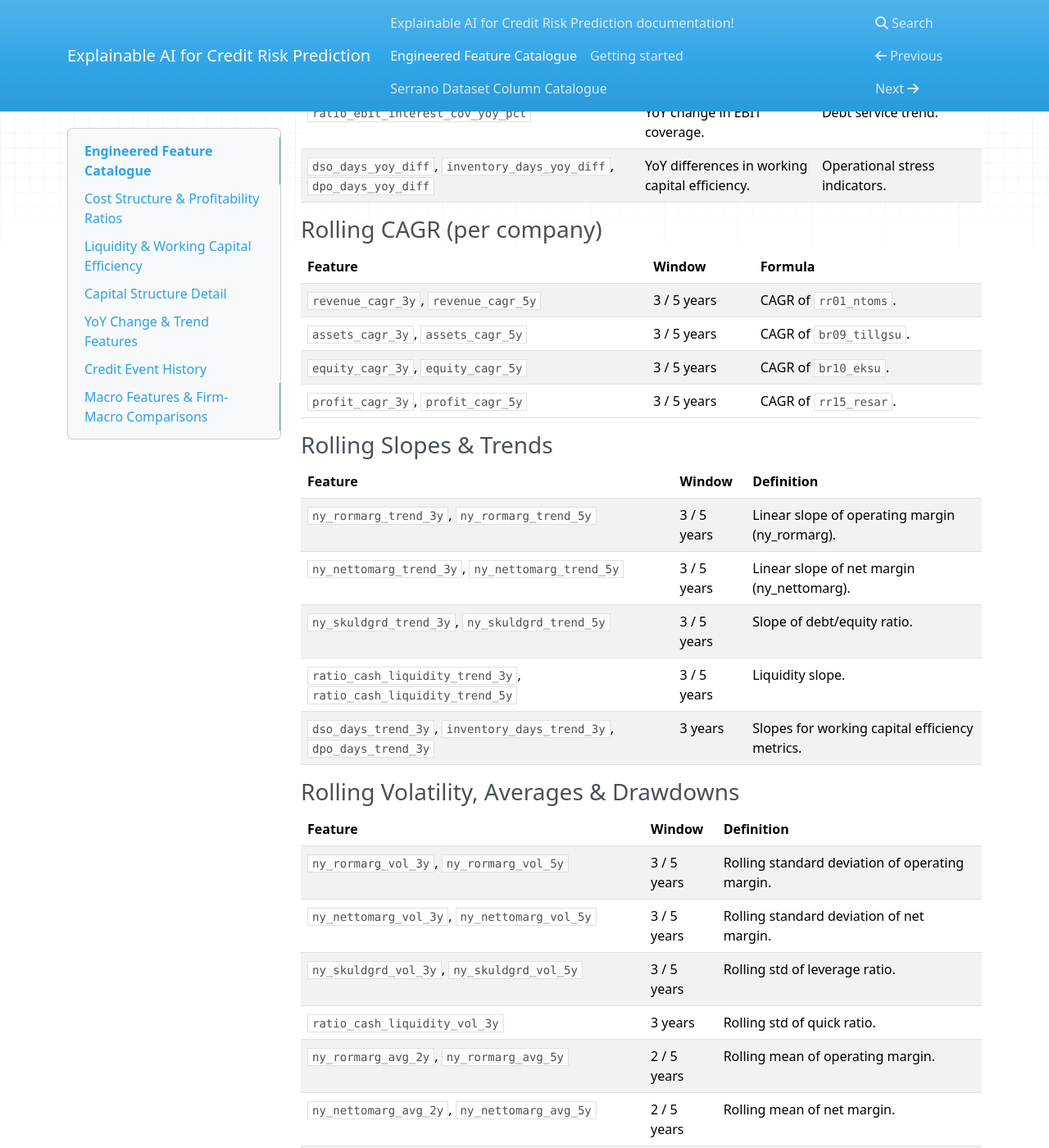
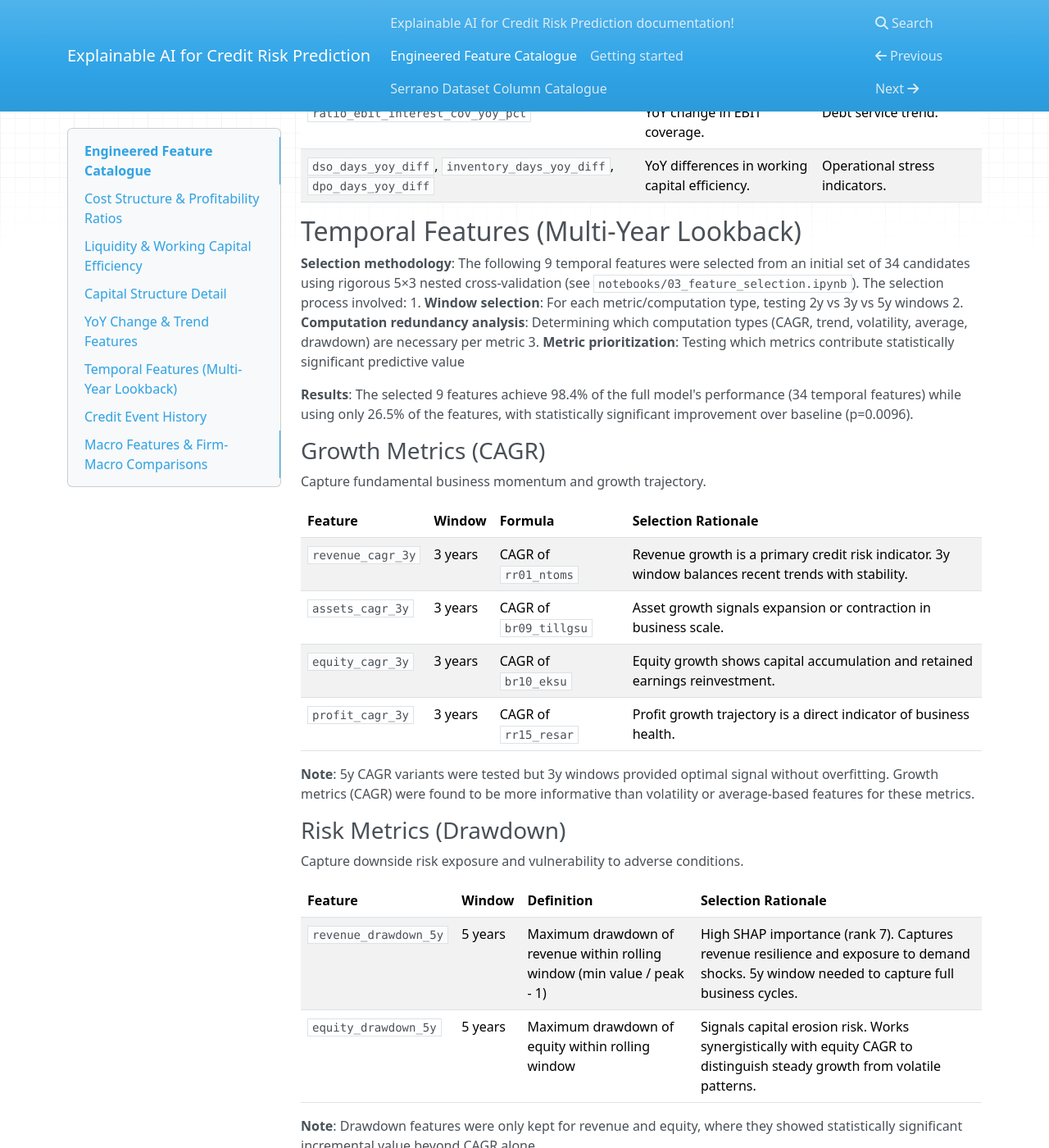
Before and after one commit to vilhelm-k/credit-risk-xai-thesis, an MkDocs documentation site: the page built from docs/docs/engineered_features.md, in a window 1280 px wide and 1400 px high, scrolled down 2580 px. Shown: the whole window at 82% size. Built offline with MkDocs 1.6.1, drawn with Linux system fonts in a browser that asks for light colours; nearby versions of some CDN libraries; some of the changed text lies outside the part shown.

Commit message:
temporal pruning complete

```diff
--- a/docs/docs/engineered_features.md
+++ b/docs/docs/engineered_features.md
@@ -55,37 +55,63 @@ This document summarises every engineered feature produced by `credit_risk_xai.f
 | `ratio_ebit_interest_cov_yoy_pct` | YoY change in EBIT coverage. | Debt service trend. |
 | `dso_days_yoy_diff`, `inventory_days_yoy_diff`, `dpo_days_yoy_diff` | YoY differences in working capital efficiency. | Operational stress indicators. |
 
-### Rolling CAGR (per company)
+## Temporal Features (Multi-Year Lookback)
 
-| Feature | Window | Formula |
+**Selection methodology**: The following 9 temporal features were selected from an initial set of 34 candidates using rigorous 5×3 nested cross-validation (see `notebooks/03_feature_selection.ipynb`). The selection process involved:
+1. **Window selection**: For each metric/computation type, testing 2y vs 3y vs 5y windows
+2. **Computation redundancy analysis**: Determining which computation types (CAGR, trend, volatility, average, drawdown) are necessary per metric
+3. **Metric prioritization**: Testing which metrics contribute statistically significant predictive value
+
+**Results**: The selected 9 features achieve 98.4% of the full model's performance (34 temporal features) while using only 26.5% of the features, with statistically significant improvement over baseline (p=0.0096).
+
+### Growth Metrics (CAGR)
+
+Capture fundamental business momentum and growth trajectory.
+
+| Feature | Window | Formula | Selection Rationale |
+| --- | --- | --- | --- |
+| `revenue_cagr_3y` | 3 years | CAGR of `rr01_ntoms` | Revenue growth is a primary credit risk indicator. 3y window balances recent trends with stability. |
+| `assets_cagr_3y` | 3 years | CAGR of `br09_tillgsu` | Asset growth signals expansion or contraction in business scale. |
+| `equity_cagr_3y` | 3 years | CAGR of `br10_eksu` | Equity growth shows capital accumulation and retained earnings reinvestment. |
+| `profit_cagr_3y` | 3 years | CAGR of `rr15_resar` | Profit growth trajectory is a direct indicator of business health. |
+
+**Note**: 5y CAGR variants were tested but 3y windows provided optimal signal without overfitting. Growth metrics (CAGR) were found to be more informative than volatility or average-based features for these metrics.
+
+### Risk Metrics (Drawdown)
+
+Capture downside risk exposure and vulnerability to adverse conditions.
+
+| Feature | Window | Definition | Selection Rationale |
+| --- | --- | --- | --- |
+| `revenue_drawdown_5y` | 5 years | Maximum drawdown of revenue within rolling window (min value / peak - 1) | High SHAP importance (rank 7). Captures revenue resilience and exposure to demand shocks. 5y window needed to capture full business cycles. |
+| `equity_drawdown_5y` | 5 years | Maximum drawdown of equity within rolling window | Signals capital erosion risk. Works synergistically with equity CAGR to distinguish steady growth from volatile patterns. |
+
+**Note**: Drawdown features were only kept for revenue and equity, where they showed statistically significant incremental value beyond CAGR alone.
+
+### Working Capital Trends
+
+Early warning signals for operational deterioration and cash flow stress.
+
+| Feature | Window | Definition | Selection Rationale |
+| --- | --- | --- | --- |
+| `dso_days_trend_3y` | 3 years | Linear slope of days sales outstanding | Increasing DSO signals collection difficulties and working capital strain. |
+| `inventory_days_trend_3y` | 3 years | Linear slope of inventory days on hand | Rising inventory days may indicate obsolescence or demand weakness. |
+| `dpo_days_trend_3y` | 3 years | Linear slope of days payables outstanding | Lengthening payment cycles can signal liquidity pressure. |
+
+**Note**: Trend features were more informative than volatility or average-based features for working capital metrics. All three components (DSO, inventory, DPO) provide complementary signals about different aspects of working capital management.
+
+### Excluded Temporal Feature Categories
+
+The following temporal feature types were systematically excluded after testing:
+
+| Category | Reason for Exclusion | Test Result |
 | --- | --- | --- |
-| `revenue_cagr_3y`, `revenue_cagr_5y` | 3 / 5 years | CAGR of `rr01_ntoms`. |
-| `assets_cagr_3y`, `assets_cagr_5y` | 3 / 5 years | CAGR of `br09_tillgsu`. |
-| `equity_cagr_3y`, `equity_cagr_5y` | 3 / 5 years | CAGR of `br10_eksu`. |
-| `profit_cagr_3y`, `profit_cagr_5y` | 3 / 5 years | CAGR of `rr15_resar`. |
+| Operating margin temporal features | Static `ny_rormarg` captures most signal; temporal derivatives add minimal value | AUC drop: +0.000062 (statistically zero) |
+| Net margin temporal features | Static `ny_nettomarg` and YoY changes sufficient; trends/volatility/averages redundant | AUC drop: -0.000223 (negative = overfitting) |
+| Leverage temporal features | Static `ny_skuldgrd` and YoY changes sufficient | AUC drop: -0.000215 (negative = overfitting) |
+| Cash liquidity temporal features | Static ratio and YoY changes capture signal; trends/volatility/averages redundant | AUC drop: -0.000277 (negative = overfitting) |
 
-### Rolling Slopes & Trends
-
-| Feature | Window | Definition |
-| --- | --- | --- |
-| `ny_rormarg_trend_3y`, `ny_rormarg_trend_5y` | 3 / 5 years | Linear slope of operating margin (ny_rormarg). |
-| `ny_nettomarg_trend_3y`, `ny_nettomarg_trend_5y` | 3 / 5 years | Linear slope of net margin (ny_nettomarg). |
-| `ny_skuldgrd_trend_3y`, `ny_skuldgrd_trend_5y` | 3 / 5 years | Slope of debt/equity ratio. |
-| `ratio_cash_liquidity_trend_3y`, `ratio_cash_liquidity_trend_5y` | 3 / 5 years | Liquidity slope. |
-| `dso_days_trend_3y`, `inventory_days_trend_3y`, `dpo_days_trend_3y` | 3 years | Slopes for working capital efficiency metrics. |
-
-### Rolling Volatility, Averages & Drawdowns
-
-| Feature | Window | Definition |
-| --- | --- | --- |
-| `ny_rormarg_vol_3y`, `ny_rormarg_vol_5y` | 3 / 5 years | Rolling standard deviation of operating margin. |
-| `ny_nettomarg_vol_3y`, `ny_nettomarg_vol_5y` | 3 / 5 years | Rolling standard deviation of net margin. |
-| `ny_skuldgrd_vol_3y`, `ny_skuldgrd_vol_5y` | 3 / 5 years | Rolling std of leverage ratio. |
-| `ratio_cash_liquidity_vol_3y` | 3 years | Rolling std of quick ratio. |
-| `ny_rormarg_avg_2y`, `ny_rormarg_avg_5y` | 2 / 5 years | Rolling mean of operating margin. |
-| `ny_nettomarg_avg_2y`, `ny_nettomarg_avg_5y` | 2 / 5 years | Rolling mean of net margin. |
-| `ratio_cash_liquidity_avg_2y`, `ratio_cash_liquidity_avg_5y` | 2 / 5 years | Rolling mean quick ratio. |
-| `revenue_drawdown_5y`, `equity_drawdown_5y` | 5 years | Max drawdown of revenue / equity inside rolling window. |
+**Key insight**: For margin and liquidity metrics, **static values + YoY changes** are more robust than multi-year trends/volatility/averages, which tend to overfit to validation-specific patterns.
 
 ## Credit Event History
 
```
Also changed, not shown: 16 other files.
